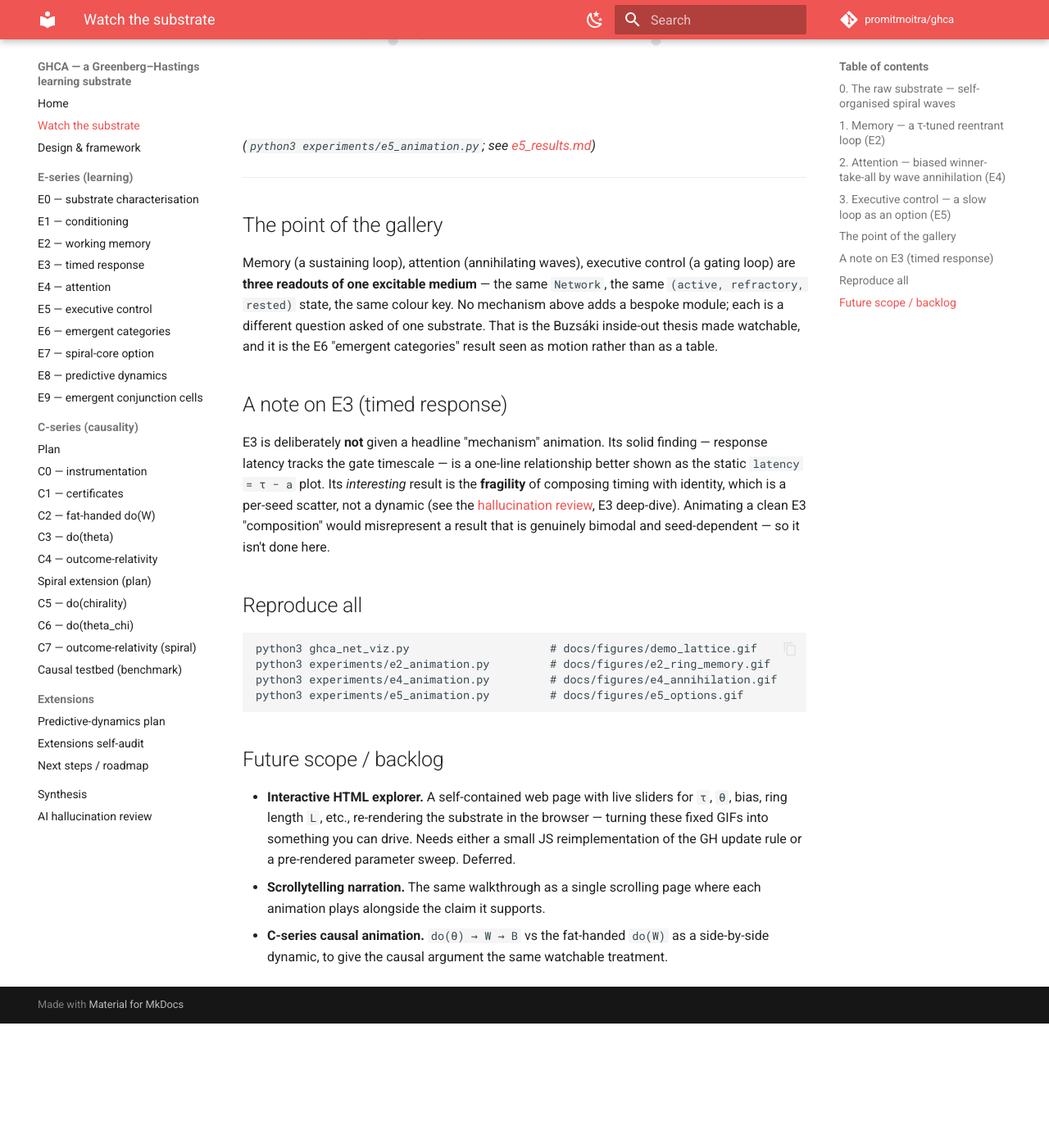
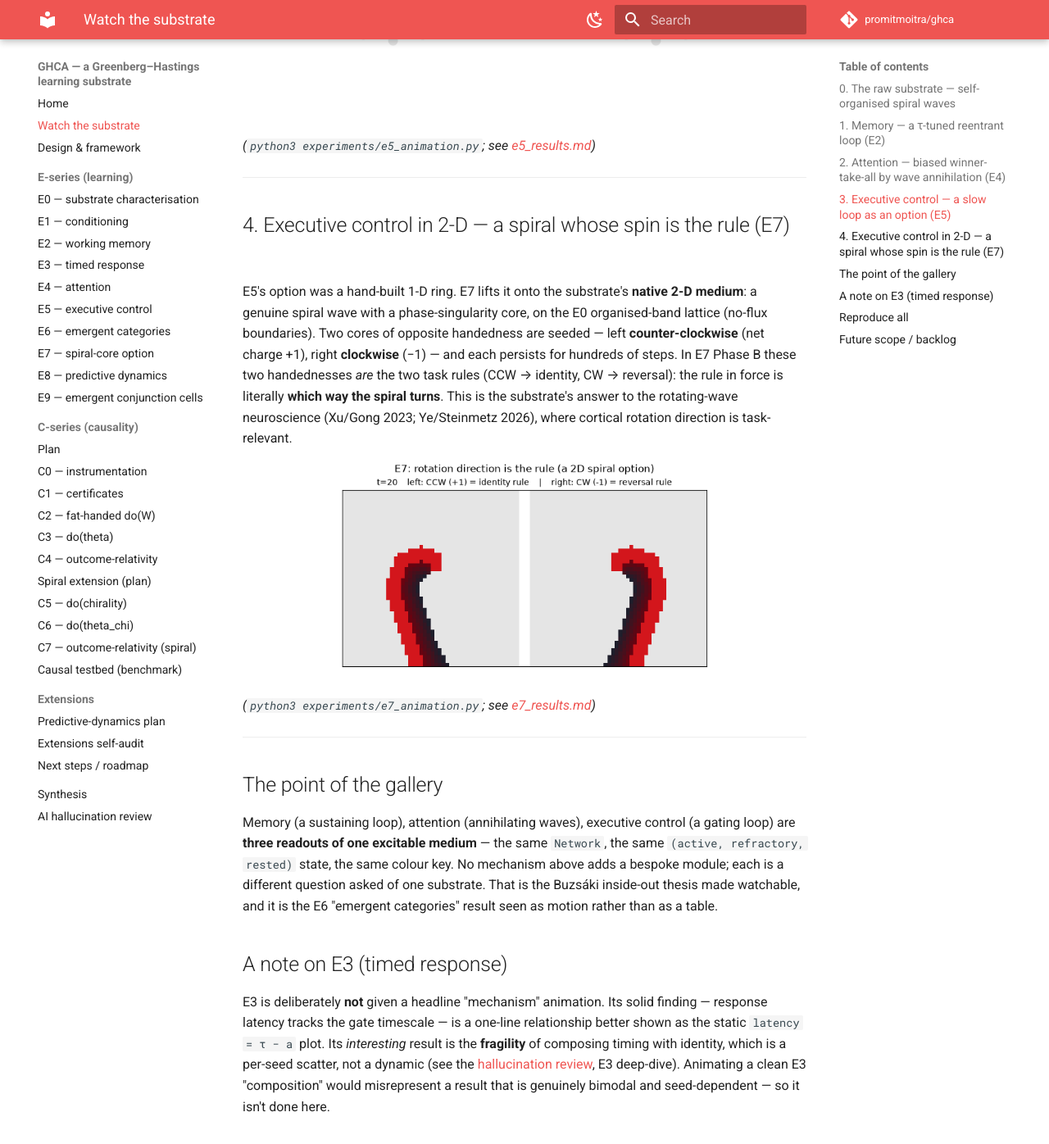
Before and after one commit to promitmoitra/ghca, an MkDocs documentation site: the page built from docs/animations.md, in a window 1280 px wide and 1400 px high, scrolled down 2894 px. Shown: the top 1396 px of the window at 82% size. Built offline with MkDocs 1.6.1 and Material for MkDocs 9.7.7, drawn with Linux system fonts in a browser that asks for light colours; comment, search, counter and statistics services are not loaded; before the commit the page ends 4143 px from its top, so only the background shows below that; some of the changed text lies outside the part shown.

Commit message:
publish: E7 spiral-rule animation to the gallery
Adds the E7 mechanism GIF (two counter-rotating 2D spirals -- rotation
direction as the rule) as gallery section 4, extending the executive-control
thread from E5s 1D ring to the native 2D medium. GIF only + gallery edit;
the animation script lives on main (PR #13).

````diff
--- a/docs/animations.md
+++ b/docs/animations.md
@@ -68,6 +68,24 @@ executive control as an *option*, not a dedicated controller.
 
 ---
 
+## 4. Executive control in 2-D — a spiral whose spin is the rule (E7)
+
+E5's option was a hand-built 1-D ring. E7 lifts it onto the substrate's **native
+2-D medium**: a genuine spiral wave with a phase-singularity core, on the E0
+organised-band lattice (no-flux boundaries). Two cores of opposite handedness are
+seeded — left **counter-clockwise** (net charge +1), right **clockwise** (−1) —
+and each persists for hundreds of steps. In E7 Phase B these two handednesses
+*are* the two task rules (CCW → identity, CW → reversal): the rule in force is
+literally **which way the spiral turns**. This is the substrate's answer to the
+rotating-wave neuroscience (Xu/Gong 2023; Ye/Steinmetz 2026), where cortical
+rotation direction is task-relevant.
+
+![E7 spiral rule](figures/e7_spiral_rule.gif)
+
+*(`python3 experiments/e7_animation.py`; see [e7_results.md](e7_results.md))*
+
+---
+
 ## The point of the gallery
 
 Memory (a sustaining loop), attention (annihilating waves), executive control (a
@@ -94,6 +112,7 @@ python3 ghca_net_viz.py                     # docs/figures/demo_lattice.gif
 python3 experiments/e2_animation.py         # docs/figures/e2_ring_memory.gif
 python3 experiments/e4_animation.py         # docs/figures/e4_annihilation.gif
 python3 experiments/e5_animation.py         # docs/figures/e5_options.gif
+python3 experiments/e7_animation.py         # docs/figures/e7_spiral_rule.gif
 ```
 
 ## Future scope / backlog
````
Also changed, not shown: docs/figures/e7_spiral_rule.gif (added).
